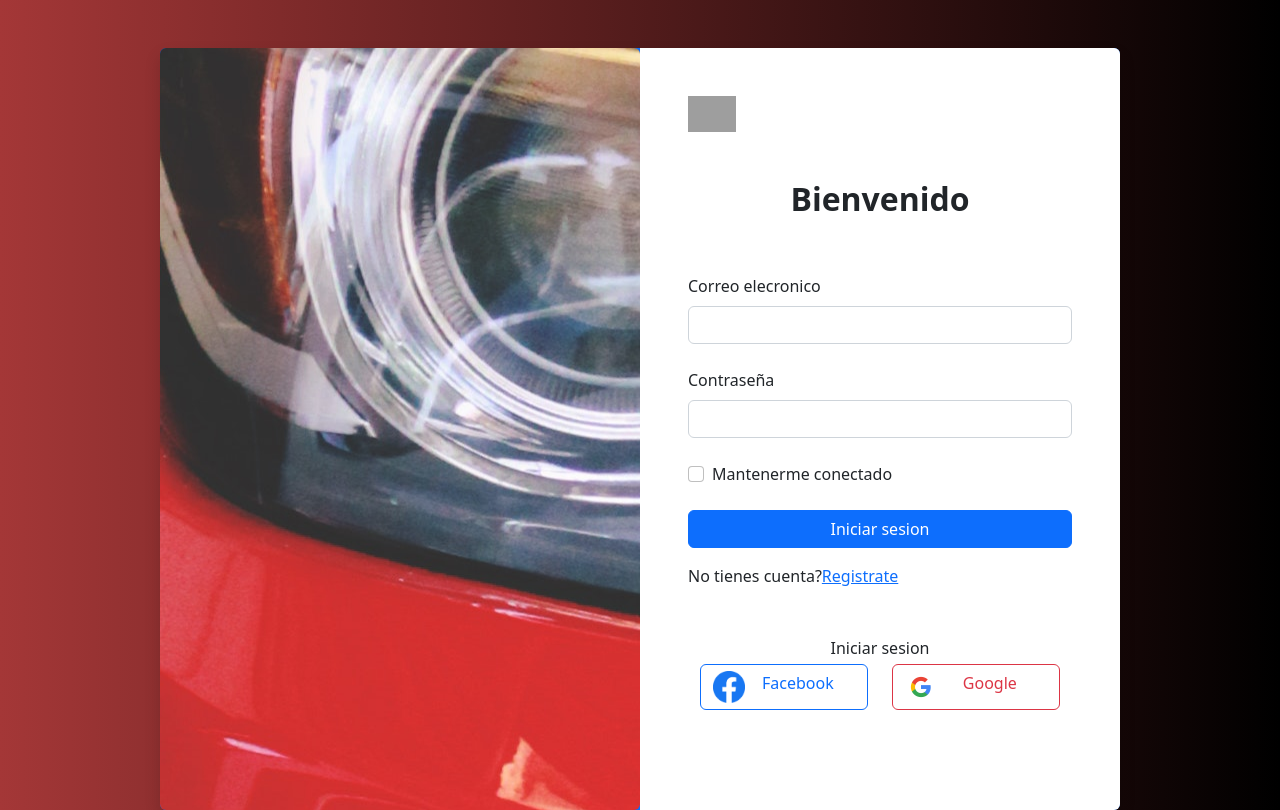
After one commit to demian11/proyecto-final, a PHP site: page /login.php in a window 1280 px wide. The commit adds this page. Run offline with PHP 8.4, Linux system fonts and the light colour scheme; some libraries are stand-ins or nearby versions; grey boxes are pictures that could not be loaded.

Commit message:
diseño del login

```diff
--- /dev/null
+++ b/Modelo/conexion.php
@@ -0,0 +1,6 @@
+<?php
+
+$conexion =new mysqli("localhost","root","Damian3977","nombre de la base de datos");
+$conexion->set_charset("utf8");
+
+?>
--- a/index.php
+++ b/inicio.php
@@ -1,3 +1,4 @@
+<!--
 <!DOCTYPE html>
 <html lang="en">
 <head>
@@ -89,3 +90,5 @@
 </div>
 </body>
 </html>
+
+      -->
--- /dev/null
+++ b/login.php
@@ -0,0 +1,100 @@
+<html lang="en">
+<head>
+    <meta charset="UTF-8">
+    <meta http-equiv="X-UA-Compatible" content="IE=edge">
+    <meta name="viewport" content="width=device-width, initial-scale=1.0">
+    <link href="https://cdn.jsdelivr.net/npm/bootstrap@5.2.3/dist/css/bootstrap.min.css" rel="stylesheet">
+    <script src="https://cdn.jsdelivr.net/npm/bootstrap@5.2.3/dist/js/bootstrap.bundle.min.js"></script>
+    <!--<link href ="bootstrap.min.css" rel="stylesheet">-->
+    <title>Inciar sesion</title>
+    <!--dentro del style se encuentra la ruta de la imagen que aparece en el login-->
+    <style>
+        body{
+            background:#000000;
+            background: linear-gradient(to right,#A43737, #000000)
+        }
+        .bg{
+            background-image: url(./img/fondo.jpg);
+            background-position: center center;
+        }
+    </style>
+</head>
+<body>
+
+    <div class="container w-75 bg-primary mt-5 rounded shadow">
+        <div class="row align-items-stretch">
+            <div class="col bg d-done d-lg-block col-md-5 col-lg-5 col-xl-6 rounded">
+
+        </div>
+        <div class="col bg-white p-5 rounded-end">
+            <div class="tex-end">
+                <img src="img/logo.png" width="48" alt="">
+            </div>
+
+            <h2 class="fw-bold text-center py-5">Bienvenido</h2>
+
+            <!--inicio del login, todo el formulario-->
+            <form action="#">
+                <div class="mb-4">
+                    <label for="email" class="form-label">Correo elecronico</label>
+                    <input type="email" class="form-control" name="email">
+                </div>
+
+            <div class="mb-4">
+                <label for="password" class="form-label">Contraseña</label>
+                <input type="password" class="form-control" name="password">
+            </div>
+            <div class="mb-4 form-check">
+                <input type="checkbox" name="connected" class="form-check-input">
+                <label for="connected" class="form-check-label">Mantenerme conectado</label>
+            </div>
+
+            <div class="d-grid">
+                <button type="submit" class="btn btn-primary">Iniciar sesion</button>
+            </div>
+
+            <div class="my-3">
+                <span>No tienes cuenta?<a href="enlace">Registrate</a></span>
+            </div>
+        </form>
+
+        <!--opciones para iniciar sesion con tus redes social, tal vez se agregen para el pryecto-->
+        <div class="container w-100 my-5">
+            <div class="row text-center">
+                <div class="col-12">Iniciar sesion</div>
+            </div>
+            <div class="row">
+                <div class="col">
+                    <button class="btn btn-outline-primary w-100 my-1">
+                        <div class="row alingn-items-center">
+                            <div class="col-2 d-none d-md-block">
+                                <img src="./img/facebook.png" width="32" alt="">
+                            </div>
+                            <div class="col-12 col-md-10 text-center">
+                                Facebook
+                            </div>
+                        </div>
+                    </button>
+                </div>
+                <div class="col">
+                <button class="btn btn-outline-danger w-100 my-1">
+                        <div class="row alingn-items-center">
+                            <div class="col-2 d-none d-md-block">
+                                <img src="./img/google.png" width="32" alt="">
+                            </div>
+                            <div class="col-12 col-md-10 text-center">
+                                Google
+                            </div>
+                        </div>
+                    </button>
+                </div>
+            </div>
+        </div>
+        </div>
+    </div>
+</div>
+    <script src="bootstrap.bundle.min.js"></script>
+    <!--video de referencia para hacer el diseño -->
+    <!--https://www.youtube.com/watch?v=NDQfhTWyD8E -->
+</body>
+</html>
```
Also changed, not shown: Views/index.php (deleted), img/facebook.png (added), img/fondo.jpg (added), img/google.png (added).
